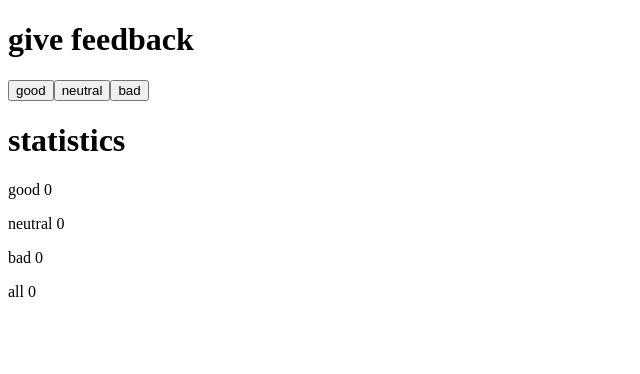
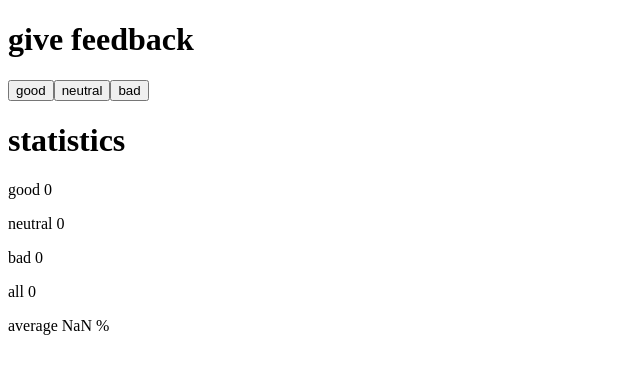
Before and after one commit to Brian-Almada/fullstackopen-react, a React (Vite) app: page / in a window 1280 px wide. Shown: the top 374 px of the page, without its empty margins (0-640 px from the left). Built offline with nearby package versions, Linux system fonts and the light colour scheme.

Commit message:
Agragar datos porcentuales

```diff
--- a/src/Unicafe.jsx
+++ b/src/Unicafe.jsx
@@ -5,6 +5,7 @@ const Unicafe = () => {
     const [neutral, setNeutral] = useState(0)
     const [bad, setBad] = useState(0)
     const all = good + neutral + bad
+    const average = good / all * 100
 
     return (
         <>
@@ -18,6 +19,7 @@ const Unicafe = () => {
         <p>neutral {neutral}</p>
         <p>bad {bad}</p>
         <p>all {all}</p>
+        <p>average {average} %</p>
         </>
     )
 
```
